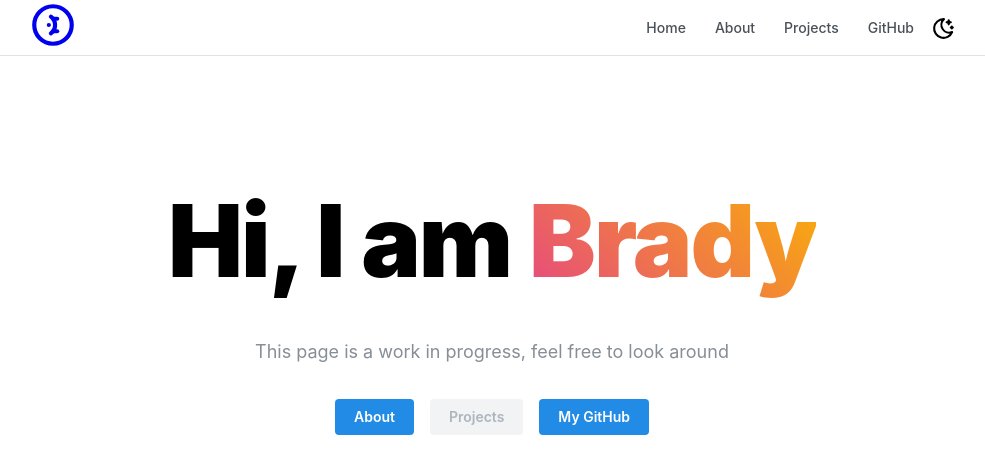
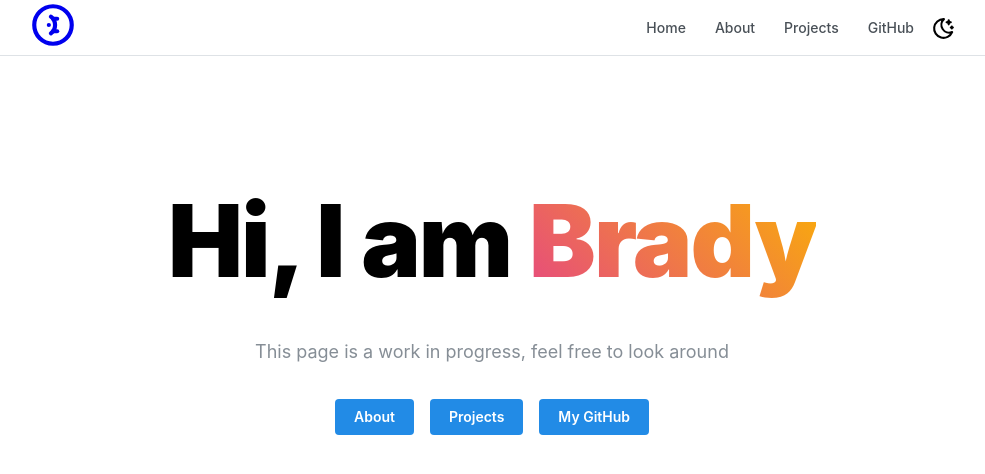
Before and after one commit to AdamsBR25/NextWeb, a Next.js app: page / in a window 1280 px wide. Shown: the top 474 px of the page, without its empty margins (148-1133 px from the left). Built offline with nearby package versions, Linux system fonts and the light colour scheme.

Commit message:
fix compile error by adding /projects placeholder

```diff
--- a/app/page.tsx
+++ b/app/page.tsx
@@ -9,7 +9,7 @@ export default function HomePage() {
       <Welcome />
       <Group justify="center" mt="xl">
             <Button component="a" href="/about">About</Button>
-            <Button component="a" disabled>Projects</Button>
+            <Button component="a" href="/projects">Projects</Button>
             <Button component="a" href="https://github.com/adamsbr25">My GitHub</Button>
       </Group>
     </>
--- a/components/SimpleHeader/HeaderSimple.module.css
+++ b/components/SimpleHeader/HeaderSimple.module.css
@@ -12,14 +12,9 @@
   align-items: center;
 }
 
-/* .logo {
-  display: flex;
-  align-items: center;
-  text-decoration: none;
-  color: light-dark(var(--mantine-color-gray-7), var(--mantine-color-dark-0));
-  font-size: var(--mantine-font-size-sm);
-  font-weight: 500;
-} */
+.logo {
+  text-decoration: none
+}
 
 .link {
   display: block;
```
Also changed, not shown: app/projects/page.tsx (+12 -0 lines).
